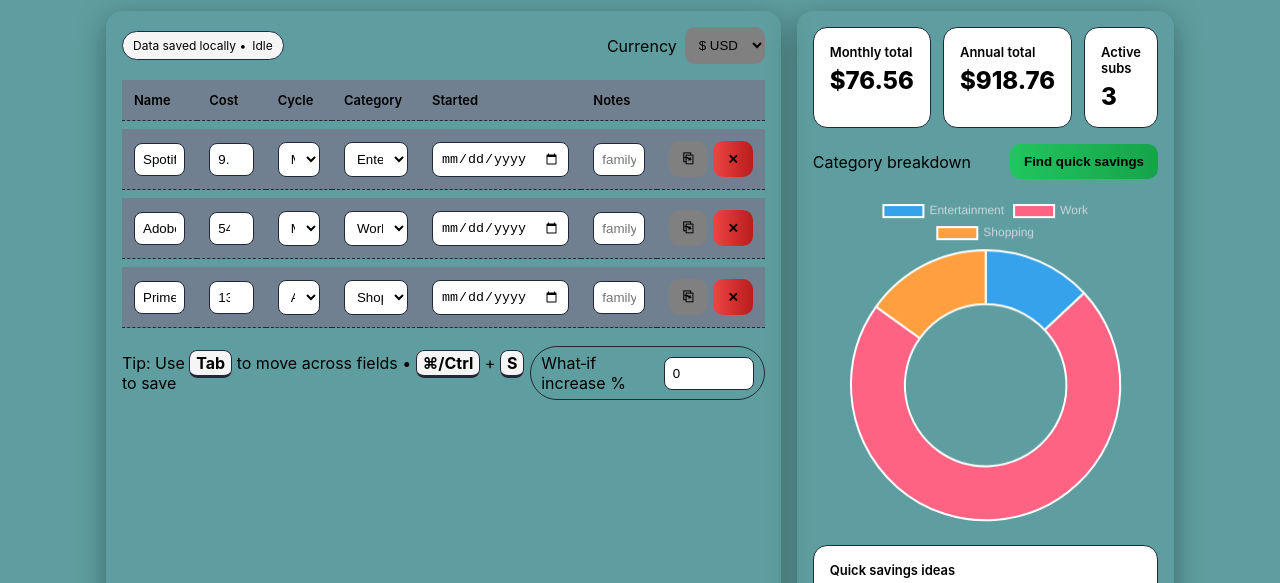
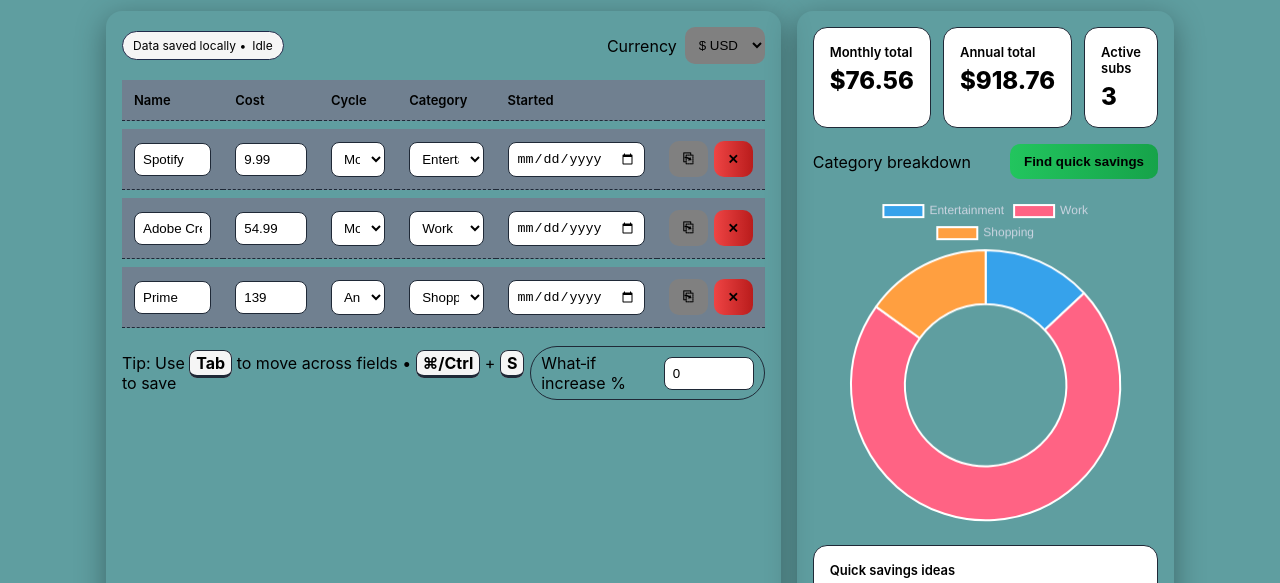
Before and after one commit to robertsmelanie/subcost, a plain HTML site: page index.html in a window 1280 px wide. Shown: the part 148-731 px from the top of the page. Drawn offline with nearby package versions, Linux system fonts and the light colour scheme; a script that the page names is missing.

Commit message:
remove notes

```diff
--- a/index.html
+++ b/index.html
@@ -48,7 +48,7 @@
                                 <th>Cycle</th>
                                 <th>Category</th>
                                 <th>Started</th>
-                                <th>Notes</th>
+                                <!-- <th>Notes</th> -->
                                 <th></th>
                             </tr>
                         </thead>
--- a/script.js
+++ b/script.js
@@ -68,7 +68,7 @@ function rowEl(row) {
           </select>
         </td>
         <td><input type="date" class="table-input" value="${row.start || ''}" data-k="start"/></td>
-        <td><input class="table-input" value="${row.notes || ''}" data-k="notes" placeholder="family plan, student, etc"/></td>
+
         <td class="row-actions">
           <button title="Duplicate" data-act="dup">⎘</button>
           <button class="danger" title="Delete" data-act="del">✕</button>
```
